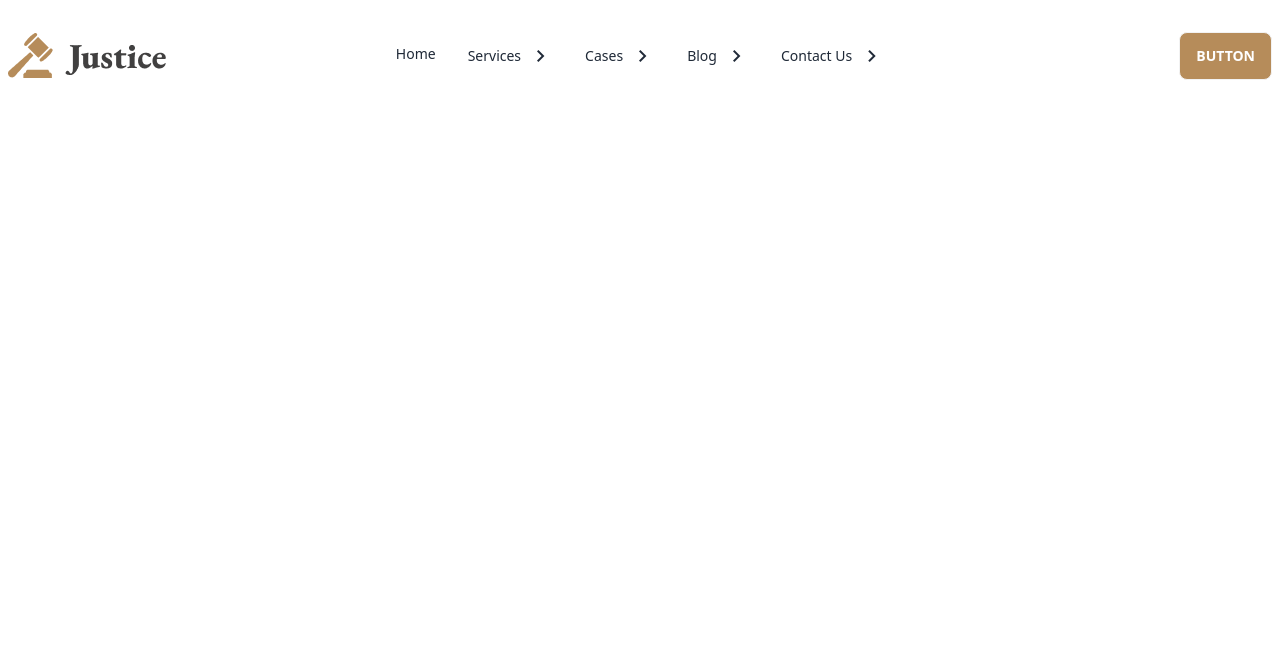
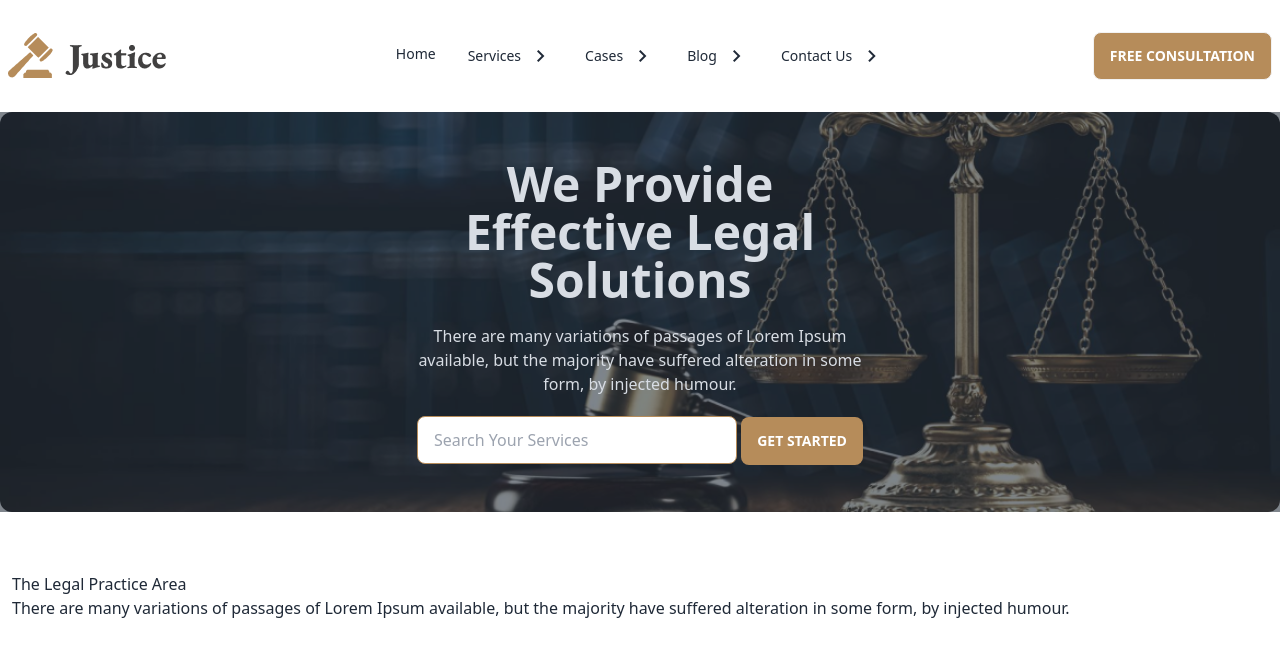
Before and after one commit to ShariarNiaj05/legal-solution, a plain HTML site: page index.html in a window 1280 px wide. Drawn offline with nearby package versions, Linux system fonts and the light colour scheme.

Commit message:
banner section completed

```diff
--- a/index.html
+++ b/index.html
@@ -90,15 +90,35 @@
                   </ul>
                 </div>
                 <div class="navbar-end">
-                  <a class="btn bg-primary-color text-white">Button</a>
+                  <a class="btn bg-primary-color text-white">Free Consultation</a>
                 </div>
               </div>
         </nav>
-
+        <!-- header or hero section  -->
+        <section class="bg-white rounded-2xl">
+            <div class="hero min-h-[50vh] bg-no-repeat bg-center rounded-xl" style="background-image: url(./images/banner.png);">
+                <div class="hero-overlay bg-opacity-60"></div>
+                <div class="hero-content text-center text-neutral-content">
+                  <div class="max-w-md">
+                    <h1 class="mb-5 text-5xl font-bold">We Provide Effective Legal Solutions</h1>
+                    <p class="mb-5">There are many variations of passages of Lorem Ipsum available, but the majority have suffered alteration in some form, by injected humour.</p>
+                    <input type="text" placeholder="Search Your Services" class="input input-bordered border-primary-color w-full max-w-xs" />
+                    <button class="btn bg-primary-color border-none text-white">Get Started</button>
+                  </div>
+                </div>
+              </div>
+        </section>
     </header>
 
 
     <main>
+<!-- legal practice  -->
+<section class="max-w-screen-xl mx-auto my-10 py-5 px-3">
+<h2>The Legal Practice Area</h2>
+<p>There are many variations of passages of Lorem Ipsum available, but the majority have suffered alteration in some form, by injected humour.</p>
+</section>
+
+
 
     </main>
 
```
